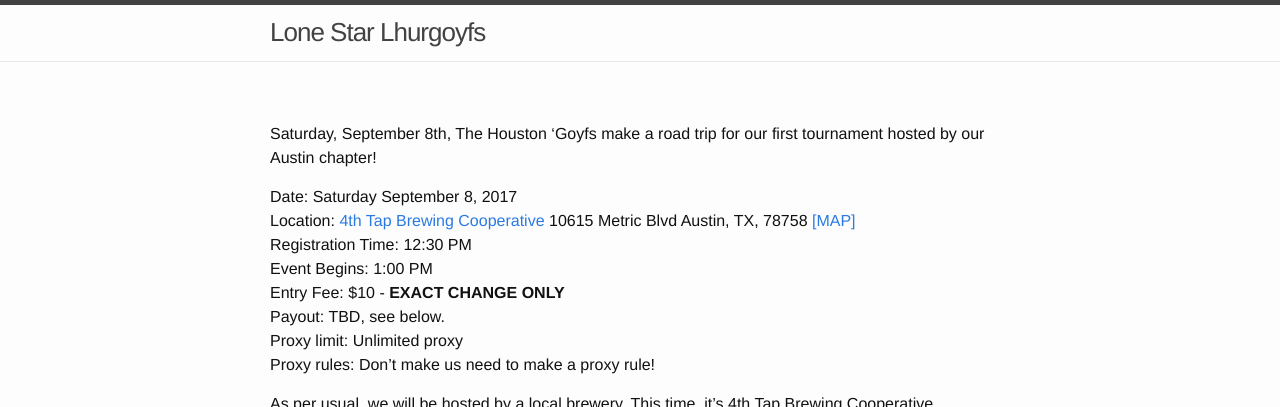
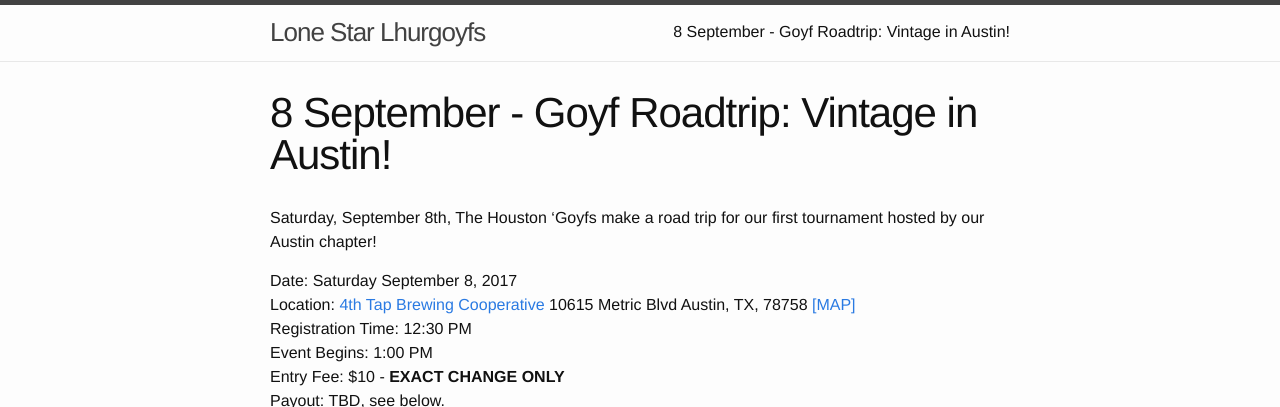
Before and after one commit to LoneStarLhurgoyfs/lonestarlhurgoyfs.github.io, a Jekyll site: the page built from nextTournament.md, in a window 1280 px wide and 900 px high, cut to the strip 0-407 px from the top of the window. Built offline with Jekyll 4.4.1, drawn with Linux system fonts in a browser that asks for light colours; our own code applies the rules of GitHub Pages for plain Markdown files.

```diff
--- a/nextTournament.md
+++ b/nextTournament.md
@@ -1,6 +1,6 @@
 ---
 layout: page
-title: 8 September - Goyf Roadtrip: Vintage in Austin!
+title: "8 September - Goyf Roadtrip: Vintage in Austin!"
 permalink: /nextVintageTournament/
 ---
 
```
